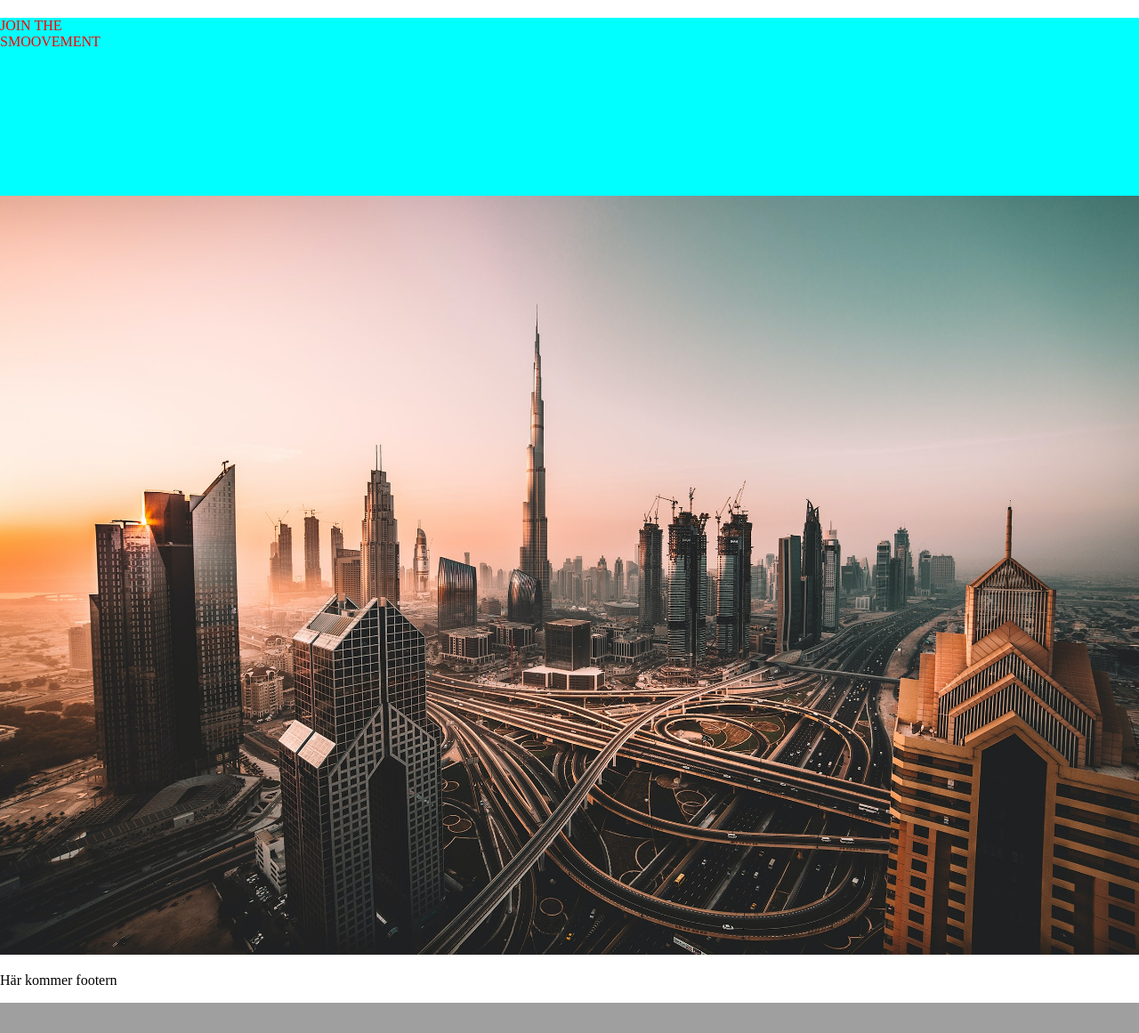
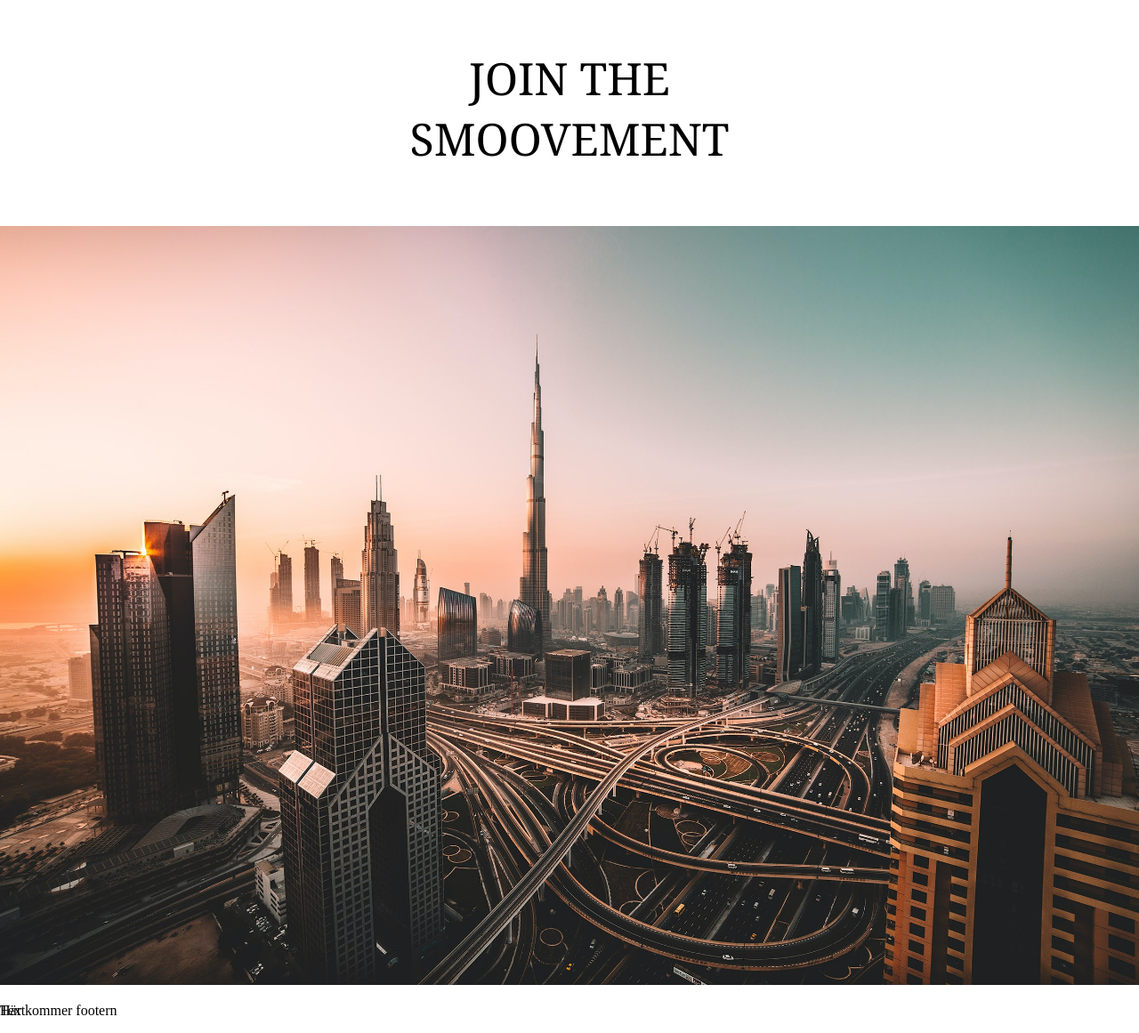
Before and after one commit to LinneaEriksson/Smoove, a PHP site: page / in a window 1280 px wide. Shown: the part 1052-2213 px from the top of the page at 89% size. Before the commit the page ends 2179 px from the top, so only its background shows below. Run offline with PHP 8.4, Linux system fonts and the light colour scheme.

Commit message:
added style

```diff
--- a/index.html
+++ b/index.html
@@ -26,7 +26,10 @@
           SMOOVEMENT
         </p>
       </div>
+      <div class="Container"></div>
       <img class="MainPicture" src="images/city2.jpg" />
+      <p class="TextOverPicture">Text</p>
+    </div>
     </main>
     <footer>
       <p>Här kommer footern</p>
--- a/style.css
+++ b/style.css
@@ -30,9 +30,10 @@ body {
 }
 
 .Logo {
-font-size: large;
-font-weight: bold;
-font-family:'Trebuchet MS', 'Lucida Sans Unicode', 'Lucida Grande', 'Lucida Sans', Arial, sans-serif;
+  font-size: large;
+  font-weight: bold;
+  font-family: "Trebuchet MS", "Lucida Sans Unicode", "Lucida Grande",
+    "Lucida Sans", Arial, sans-serif;
 }
 
 .HeadPicture {
@@ -40,15 +41,29 @@ font-family:'Trebuchet MS', 'Lucida Sans Unicode', 'Lucida Grande', 'Lucida Sans
   margin: 0px;
 }
 
+.SpaceBetween {
+  width: 100%;
+  height: 200px;
+  background-color: rgb(255, 255, 255);
+  margin: 0px;
+}
+
+.JoinTheSmoovement {
+  color: black;
+  font-size: 50px;
+  text-align: center;
+  font-family: Cambria, Cochin, Georgia, Times, "Times New Roman", serif;
+}
+
+.Container {
+  position: relative;
+}
+
 .MainPicture {
   width: 100%;
   margin: 0px;
 }
 
-.SpaceBetween {
-  width: 100%;
-  height: 200px;
-  background-color: aqua;
-  color: red;
-  margin: 0px;
+.TextOverPicture {
+  position: absolute;
 }
```
